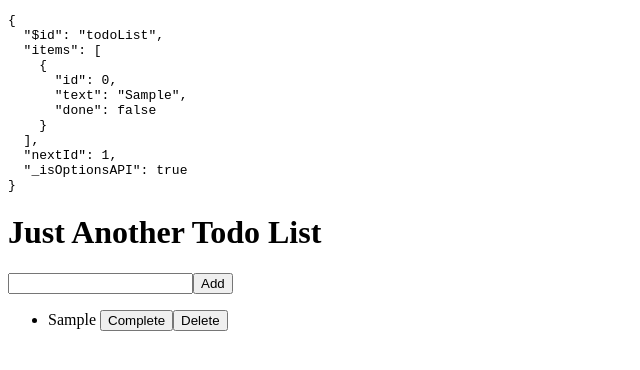
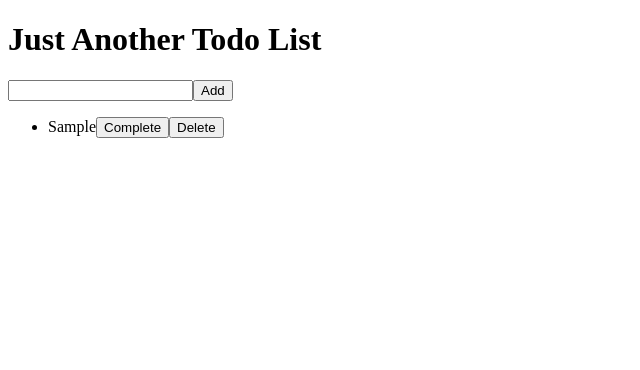
Before and after one commit to jpecheverryp/justAnotherTodoList, a Vue app: page / in a window 1280 px wide. Both pictures are taken after typing "Sample" into the empty fields and a click on the input "Add". Shown: the top 370 px of the page, without its empty margins (0-640 px from the left). Built offline with nearby package versions, Linux system fonts and the light colour scheme.

Commit message:
add line through todos when they have a completed status

```diff
--- a/src/App.vue
+++ b/src/App.vue
@@ -3,31 +3,30 @@ import { ref } from 'vue';
 import type { Ref } from 'vue';
 import { useTodoList } from '@/stores/todoList'
 
-const storedList = useTodoList()
+const todoStore = useTodoList()
 
 // Form Data
 const todoInput: Ref<string> = ref("")
 
 // List Methods
 const addTodo = (): void => {
-  storedList.addTodo(todoInput.value)
+  todoStore.addTodo(todoInput.value)
   todoInput.value = ""
 }
 
 </script>
 
 <template>
-  <pre>{{ storedList }}</pre>
   <h1>Just Another Todo List</h1>
   <form @submit.prevent="addTodo()">
     <input v-model="todoInput" type="text">
     <input type="submit" value="Add">
   </form>
   <ul>
-    <li v-for="todoItem in storedList.items">
-      {{ todoItem.text }}
-      <button @click="storedList.completeTodo(todoItem.id)">Complete</button>
-      <button @click="storedList.deleteTodo(todoItem.id)">Delete</button>
+    <li v-for="todoItem in todoStore.items">
+      <span :style="todoItem.done ? 'text-decoration: line-through;' : ''">{{ todoItem.text }}</span>
+      <button @click="todoStore.completeTodo(todoItem.id)">Complete</button>
+      <button @click="todoStore.deleteTodo(todoItem.id)">Delete</button>
     </li>
   </ul>
 </template>
```
